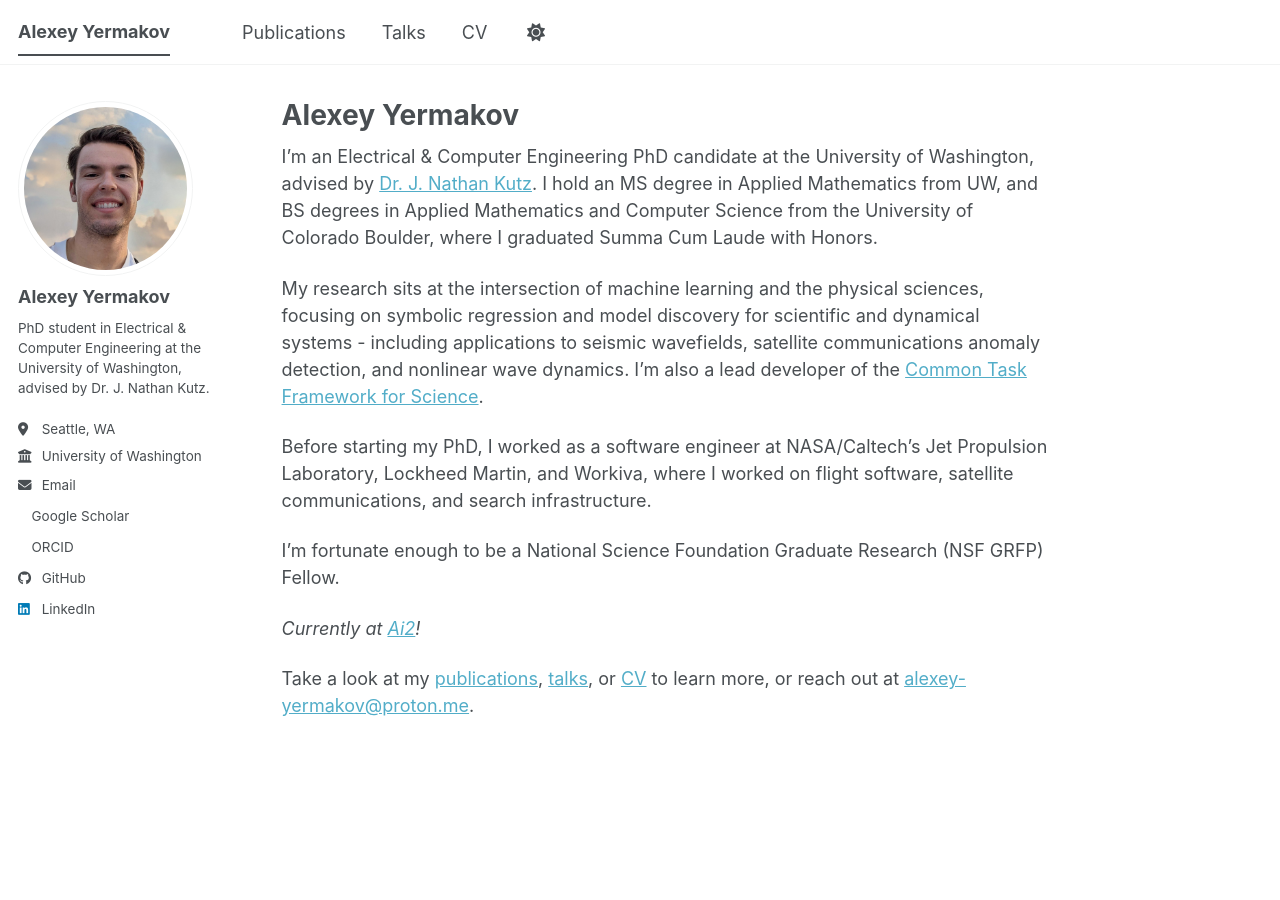
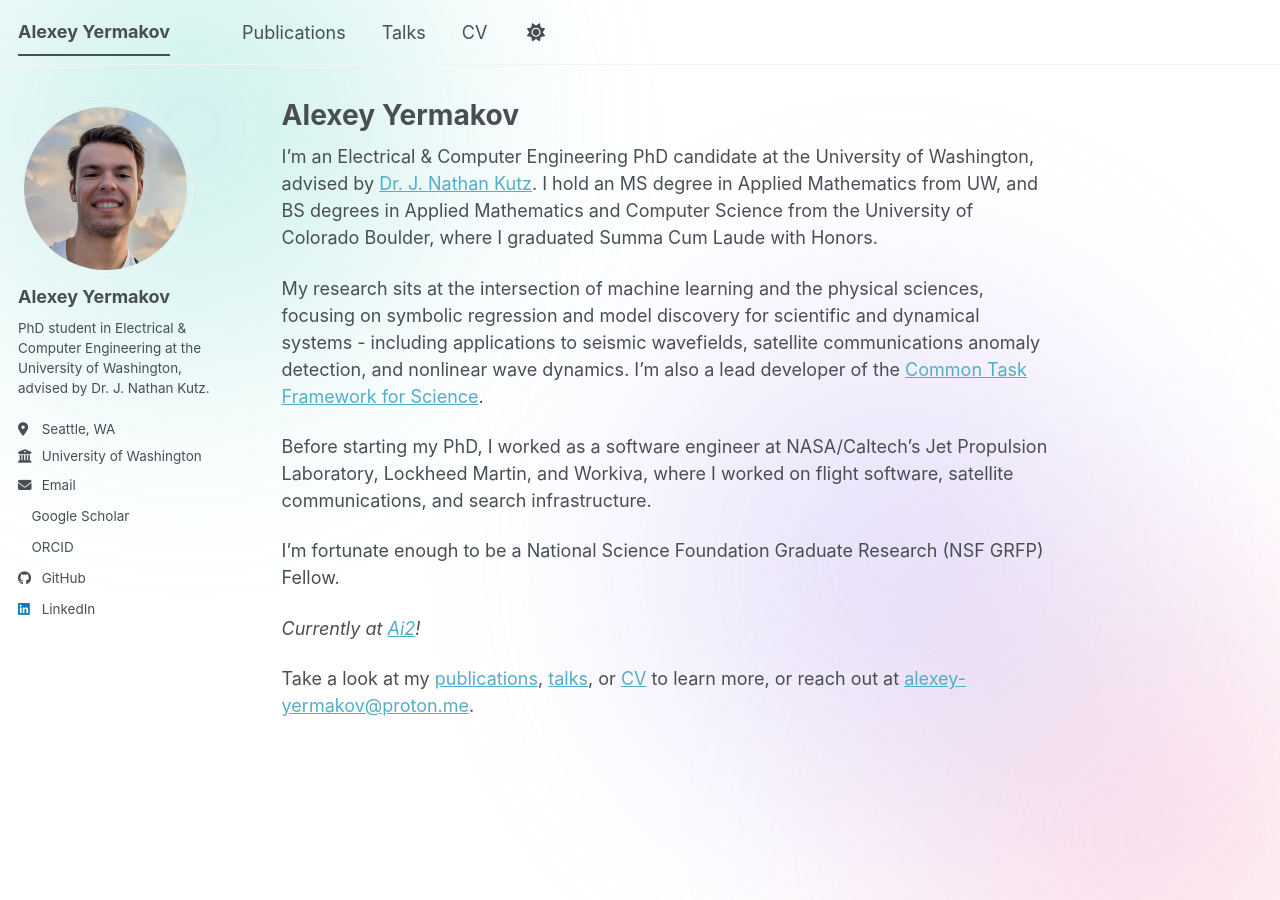
Before and after one commit to yyexela/yyexela.github.io, a Jekyll site: the page built from _pages/about.md, in a window 1280 px wide. Built offline with Jekyll 4.4.1, drawn with Linux system fonts in a browser that asks for light colours; a style sheet for code colours, icons or effects is not loaded.

Commit message:
Add ambient gradient background and transparent nav bar
Drifting pastel gradient blobs behind the page, with the masthead and
nav bar made transparent so it shows through. Also includes a hidden
Konami code easter egg (up up down down left right left right b a)
that triggers a confetti burst — try it on any page.

```diff
--- /dev/null
+++ b/_includes/site-fx.html
@@ -0,0 +1,8 @@
+<!-- ambient background + easter eggs -->
+<link rel="stylesheet" href="{{ base_path }}/assets/css/site-fx.css">
+
+<div id="bg-drift" aria-hidden="true">
+  <span></span><span></span><span></span>
+</div>
+
+<script defer src="{{ base_path }}/assets/js/site-fx.js"></script>
--- a/_layouts/cv-layout.html
+++ b/_layouts/cv-layout.html
@@ -17,6 +17,7 @@ layout: compress
   </head>
 
   <body class="cv-layout">
+    {% include site-fx.html %}
     {% include browser-upgrade.html %}
     {% include masthead.html %}
 
--- a/_layouts/default.html
+++ b/_layouts/default.html
@@ -13,6 +13,7 @@ layout: compress
 
   <body>
 
+    {% include site-fx.html %}
     {% include browser-upgrade.html %}
     {% include masthead.html %}
 
--- /dev/null
+++ b/assets/css/site-fx.css
@@ -0,0 +1,110 @@
+/* ==========================================================================
+   Site flourishes: ambient background drift + easter eggs
+   ========================================================================== */
+
+html {
+  background-color: var(--global-bg-color);
+}
+
+body {
+  background-color: transparent !important;
+}
+
+/* nav bar transparent so the gradient shows through it too
+   (dropdown/overflow menu stays opaque so it's still readable when open) */
+.masthead,
+.masthead__menu-item,
+.greedy-nav,
+.greedy-nav button {
+  background: transparent !important;
+}
+
+/* ---------- ambient gradient drift ---------- */
+
+#bg-drift {
+  position: fixed;
+  inset: 0;
+  z-index: -1;
+  overflow: hidden;
+  pointer-events: none;
+}
+
+#bg-drift span {
+  position: absolute;
+  width: 60vmax;
+  height: 60vmax;
+  border-radius: 50%;
+  filter: blur(80px);
+  opacity: 0.4;
+  will-change: transform;
+}
+
+#bg-drift span:nth-child(1) {
+  top: -20vmax;
+  left: -15vmax;
+  background: radial-gradient(circle, #6fd6c9, transparent 70%);
+  animation: bg-drift-a 50s ease-in-out infinite alternate;
+}
+
+#bg-drift span:nth-child(2) {
+  bottom: -25vmax;
+  right: -20vmax;
+  background: radial-gradient(circle, #f3a6c6, transparent 70%);
+  animation: bg-drift-b 58s ease-in-out infinite alternate;
+}
+
+#bg-drift span:nth-child(3) {
+  top: 20vh;
+  left: 40vw;
+  background: radial-gradient(circle, #b8a6f0, transparent 70%);
+  animation: bg-drift-c 66s ease-in-out infinite alternate;
+}
+
+@keyframes bg-drift-a {
+  from { transform: translate(0, 0) scale(1); }
+  to   { transform: translate(14vw, 12vh) scale(1.15); }
+}
+
+@keyframes bg-drift-b {
+  from { transform: translate(0, 0) scale(1); }
+  to   { transform: translate(-12vw, -14vh) scale(1.12); }
+}
+
+@keyframes bg-drift-c {
+  from { transform: translate(0, 0) scale(1); }
+  to   { transform: translate(-10vw, 10vh) scale(1.2); }
+}
+
+html[data-theme="dark"] #bg-drift span {
+  opacity: 0.26;
+}
+
+@media (prefers-reduced-motion: reduce) {
+  #bg-drift span {
+    animation: none;
+  }
+}
+
+@media (max-width: 600px) {
+  #bg-drift {
+    display: none;
+  }
+}
+
+/* ---------- confetti (konami easter egg) ---------- */
+
+.site-confetti-piece {
+  position: fixed;
+  top: -20px;
+  width: 8px;
+  height: 14px;
+  z-index: 9999;
+  pointer-events: none;
+  animation-name: site-confetti-fall;
+  animation-timing-function: ease-in;
+  animation-fill-mode: forwards;
+}
+
+@keyframes site-confetti-fall {
+  to { transform: translateY(105vh) rotate(360deg); opacity: 0.9; }
+}
--- /dev/null
+++ b/assets/js/site-fx.js
@@ -0,0 +1,51 @@
+(function () {
+  'use strict';
+
+  var reduceMotion = window.matchMedia && window.matchMedia('(prefers-reduced-motion: reduce)').matches;
+
+  /* ---------------- console easter egg ---------------- */
+  try {
+    console.log('%c( =^-ω-^=) hi!', 'font-size:16px;');
+    console.log(
+      '%cPoking around the code? There is a Konami code hidden on this page: ↑ ↑ ↓ ↓ ← → ← → B A',
+      'font-size:12px;color:#888;'
+    );
+  } catch (e) {}
+
+  /* ---------------- konami code easter egg ---------------- */
+  var KONAMI = ['ArrowUp', 'ArrowUp', 'ArrowDown', 'ArrowDown', 'ArrowLeft', 'ArrowRight', 'ArrowLeft', 'ArrowRight', 'b', 'a'];
+  var progress = 0;
+  document.addEventListener('keydown', function (e) {
+    var key = e.key && e.key.length === 1 ? e.key.toLowerCase() : e.key;
+    if (key === KONAMI[progress]) {
+      progress++;
+      if (progress === KONAMI.length) {
+        progress = 0;
+        confetti();
+      }
+    } else {
+      progress = key === KONAMI[0] ? 1 : 0;
+    }
+  });
+
+  function confetti() {
+    if (reduceMotion) return;
+    var colors = ['#6fd6c9', '#f3a6c6', '#b8a6f0', '#ffd166', '#52adc8'];
+    var count = 60;
+    for (var k = 0; k < count; k++) {
+      var piece = document.createElement('span');
+      piece.className = 'site-confetti-piece';
+      piece.style.left = Math.random() * 100 + 'vw';
+      piece.style.background = colors[Math.floor(Math.random() * colors.length)];
+      piece.style.animationDuration = 2.5 + Math.random() * 1.5 + 's';
+      piece.style.animationDelay = Math.random() * 0.4 + 's';
+      piece.style.transform = 'rotate(' + Math.random() * 360 + 'deg)';
+      document.body.appendChild(piece);
+      (function (el) {
+        el.addEventListener('animationend', function () {
+          el.remove();
+        });
+      })(piece);
+    }
+  }
+})();
```
